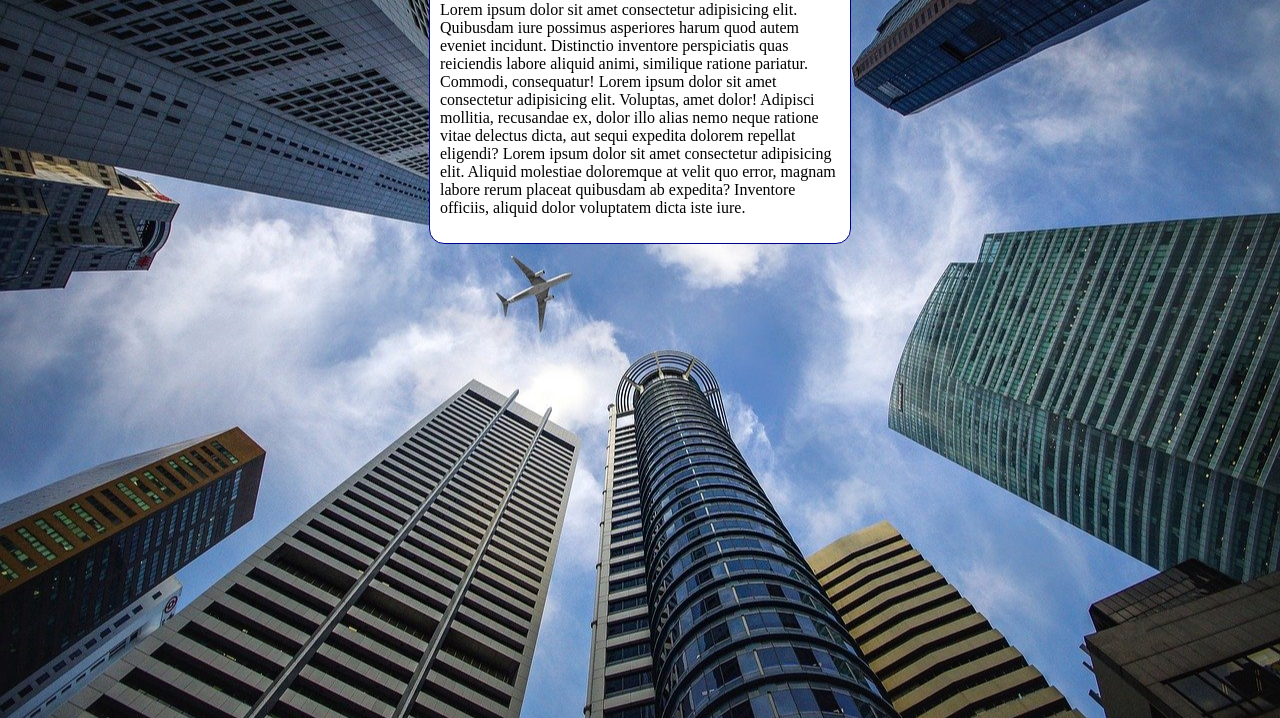
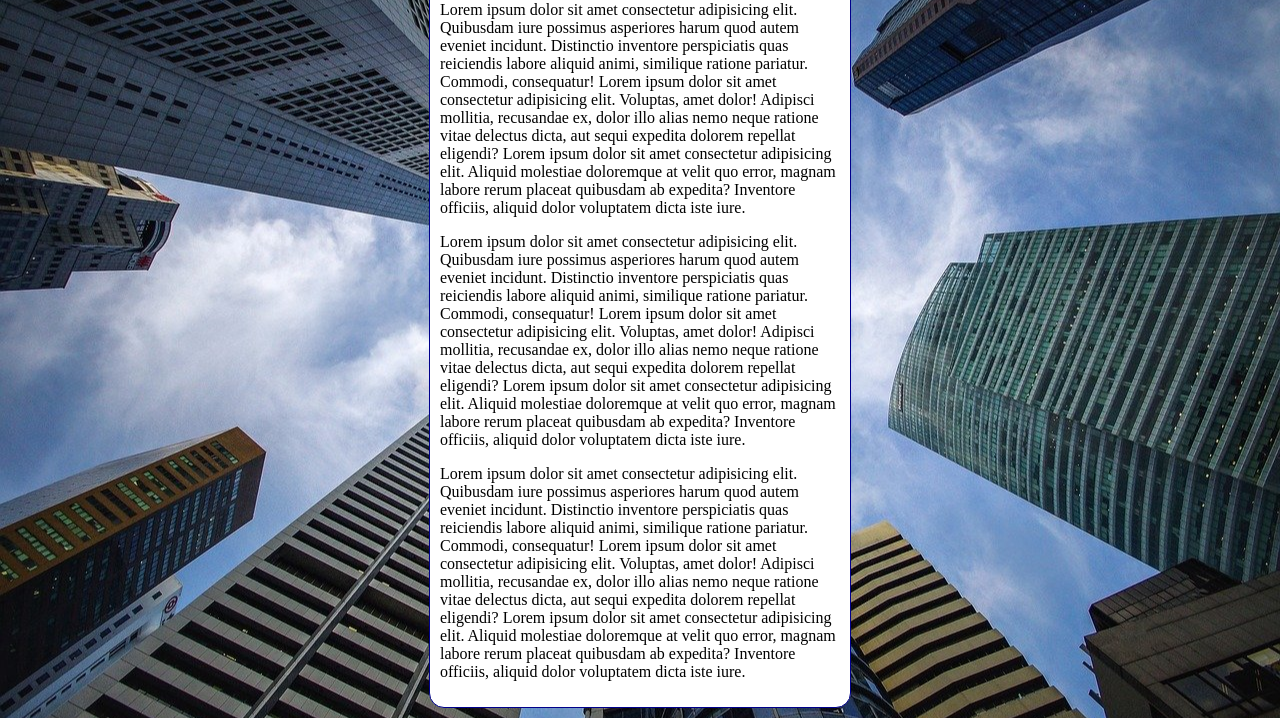
Before and after one commit to Djalma447/HTML_CSS, a plain HTML site: page exercicios/ex022/fundo006.html in a window 1280 px wide. Shown: the part 98-816 px from the top of the page. Drawn offline with Linux system fonts and the light colour scheme.

Commit message:
Update fundo006.html

```diff
--- a/exercicios/ex022/fundo006.html
+++ b/exercicios/ex022/fundo006.html
@@ -10,7 +10,7 @@
             background-color: black;
             background-image: url('imagens/wallpaper002.jpg');
             background-position: center center;
-            background-repeat: no-repeat;
+            background-repeat: repeat-y;
             background-size: cover;
         }
 
@@ -28,6 +28,8 @@
     <main>
         <h1>Teste de Imagem de Fundo</h1>
         <p>Lorem ipsum dolor sit amet consectetur adipisicing elit. Quibusdam iure possimus asperiores harum quod autem eveniet incidunt. Distinctio inventore perspiciatis quas reiciendis labore aliquid animi, similique ratione pariatur. Commodi, consequatur! Lorem ipsum dolor sit amet consectetur adipisicing elit. Voluptas, amet dolor! Adipisci mollitia, recusandae ex, dolor illo alias nemo neque ratione vitae delectus dicta, aut sequi expedita dolorem repellat eligendi? Lorem ipsum dolor sit amet consectetur adipisicing elit. Aliquid molestiae doloremque at velit quo error, magnam labore rerum placeat quibusdam ab expedita? Inventore officiis, aliquid dolor voluptatem dicta iste iure.</p>
+        <p>Lorem ipsum dolor sit amet consectetur adipisicing elit. Quibusdam iure possimus asperiores harum quod autem eveniet incidunt. Distinctio inventore perspiciatis quas reiciendis labore aliquid animi, similique ratione pariatur. Commodi, consequatur! Lorem ipsum dolor sit amet consectetur adipisicing elit. Voluptas, amet dolor! Adipisci mollitia, recusandae ex, dolor illo alias nemo neque ratione vitae delectus dicta, aut sequi expedita dolorem repellat eligendi? Lorem ipsum dolor sit amet consectetur adipisicing elit. Aliquid molestiae doloremque at velit quo error, magnam labore rerum placeat quibusdam ab expedita? Inventore officiis, aliquid dolor voluptatem dicta iste iure.</p>
+        <p>Lorem ipsum dolor sit amet consectetur adipisicing elit. Quibusdam iure possimus asperiores harum quod autem eveniet incidunt. Distinctio inventore perspiciatis quas reiciendis labore aliquid animi, similique ratione pariatur. Commodi, consequatur! Lorem ipsum dolor sit amet consectetur adipisicing elit. Voluptas, amet dolor! Adipisci mollitia, recusandae ex, dolor illo alias nemo neque ratione vitae delectus dicta, aut sequi expedita dolorem repellat eligendi? Lorem ipsum dolor sit amet consectetur adipisicing elit. Aliquid molestiae doloremque at velit quo error, magnam labore rerum placeat quibusdam ab expedita? Inventore officiis, aliquid dolor voluptatem dicta iste iure.</p>
     </main>
 </body>
 </html>
```
